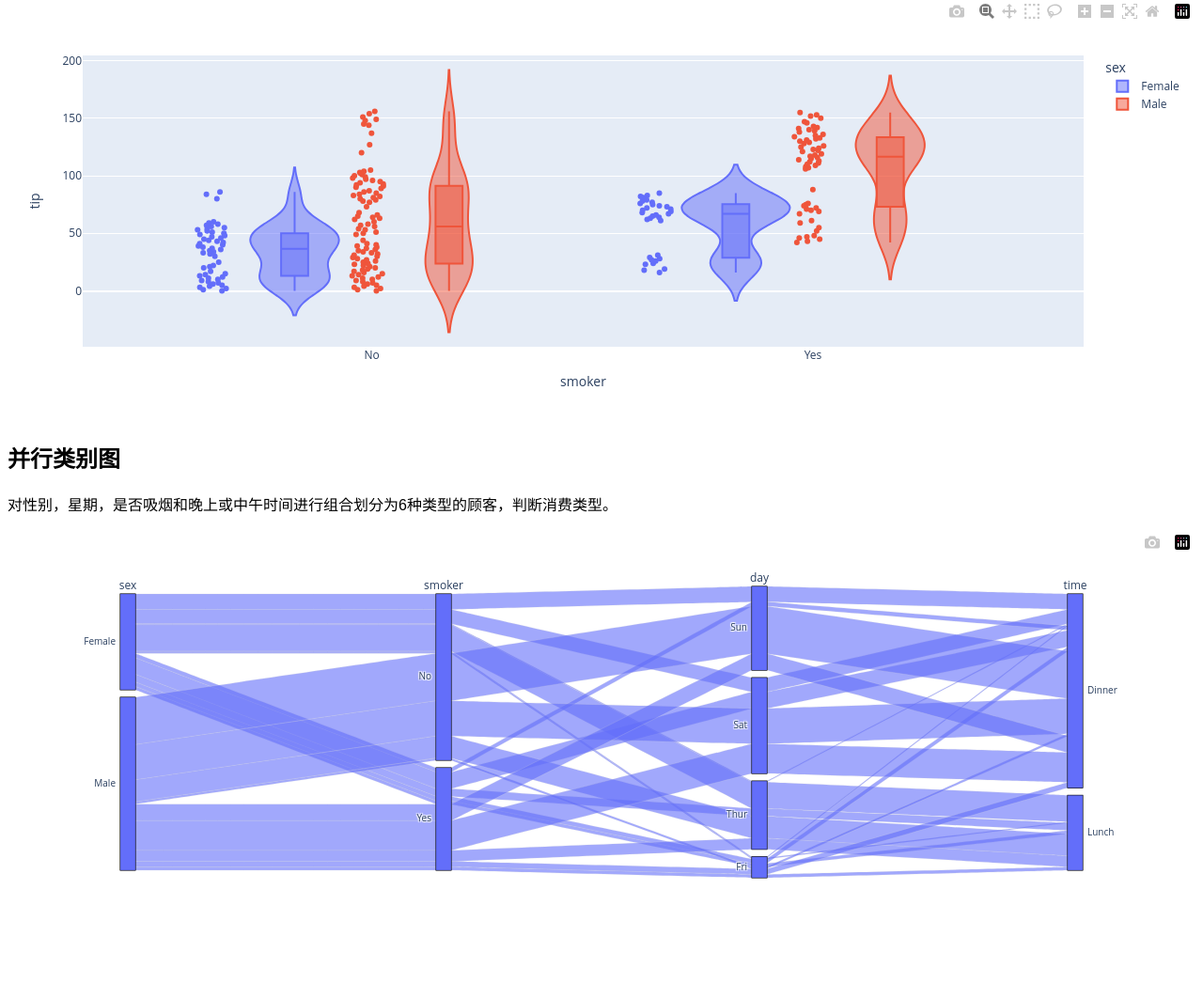
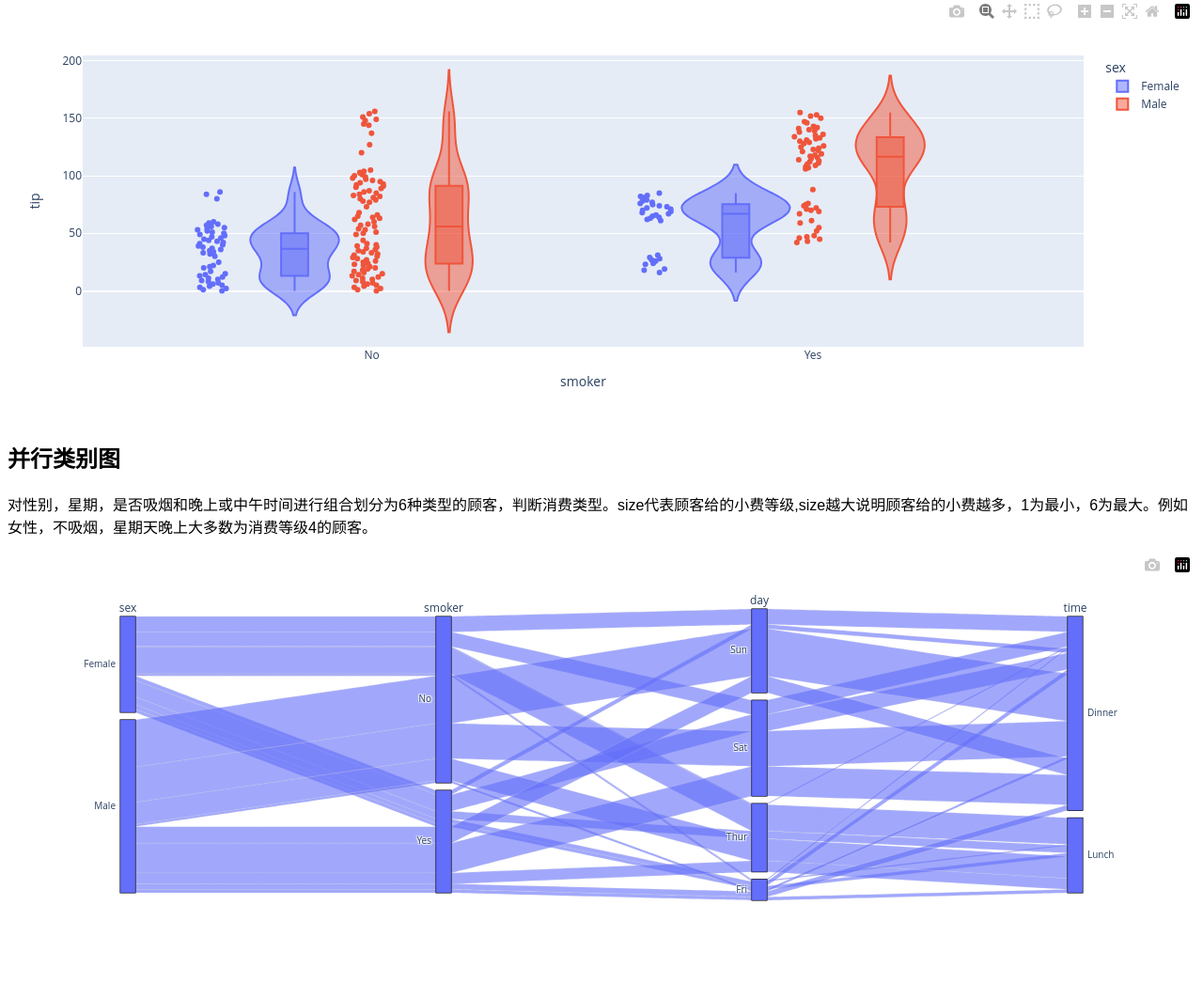
Before and after one commit to a2760336631/shixun, a Flask app: page /chart1 in a window 1280 px wide. Shown: the part 1850-2896 px from the top of the page at 94% size. Before the commit the page ends 2785 px from the top, so only its background shows below. Run offline with Flask 2, Linux system fonts and the light colour scheme; some libraries are stand-ins or nearby versions.

Commit message:
代码改动描述

```diff
--- a/templates/histogram.html
+++ b/templates/histogram.html
@@ -25,7 +25,7 @@
      <p>对不同性别和是否吸烟的顾客做小提琴图，从图中可以看出不管是否吸烟，女性的顾客消费大概率比男性顾客的高</p>
     <div id="chart3" class="chart"></div>
      <h2>并行类别图</h2>
-     <p>对性别，星期，是否吸烟和晚上或中午时间进行组合划分为6种类型的顾客，判断消费类型。
+     <p>对性别，星期，是否吸烟和晚上或中午时间进行组合划分为6种类型的顾客，判断消费类型。size代表顾客给的小费等级,size越大说明顾客给的小费越多，1为最小，6为最大。例如女性，不吸烟，星期天晚上大多数为消费等级4的顾客。</p>
     <div id="chart4" class="chart"></div>
 </body>
 
```
